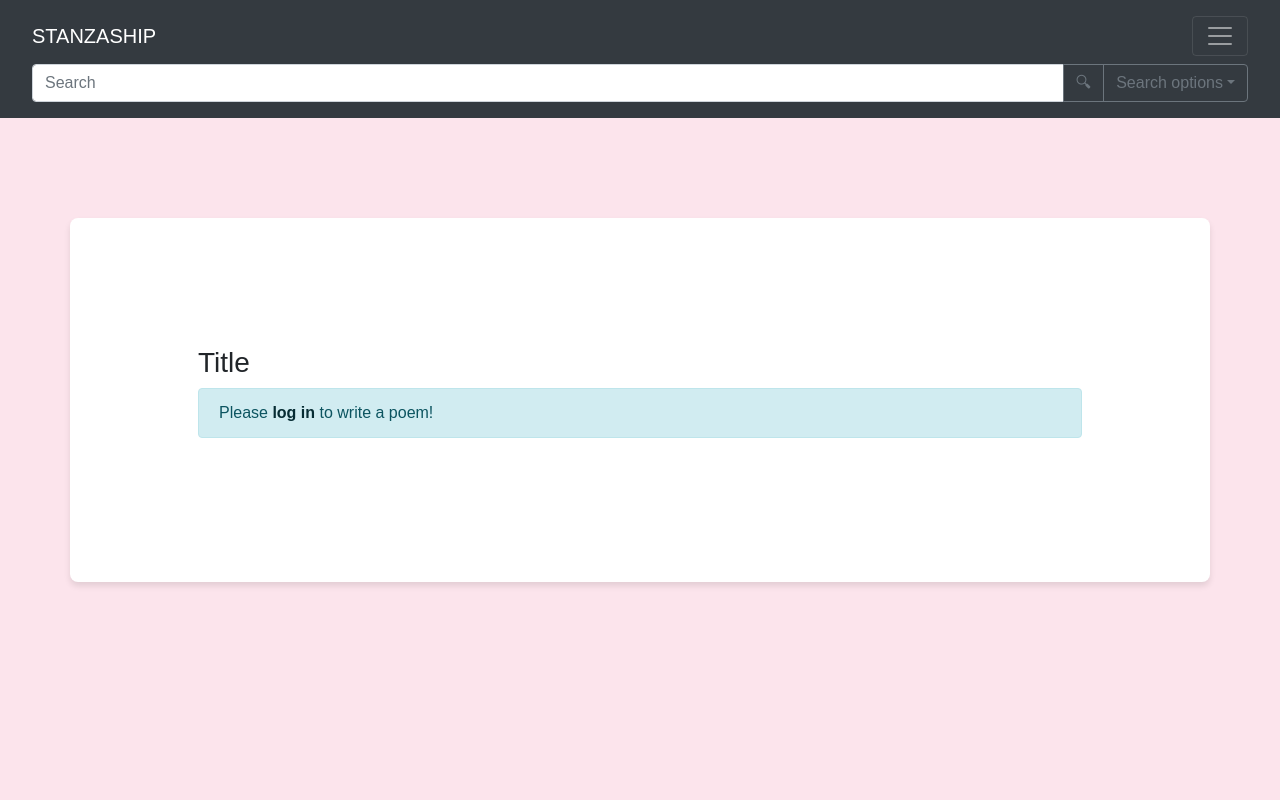
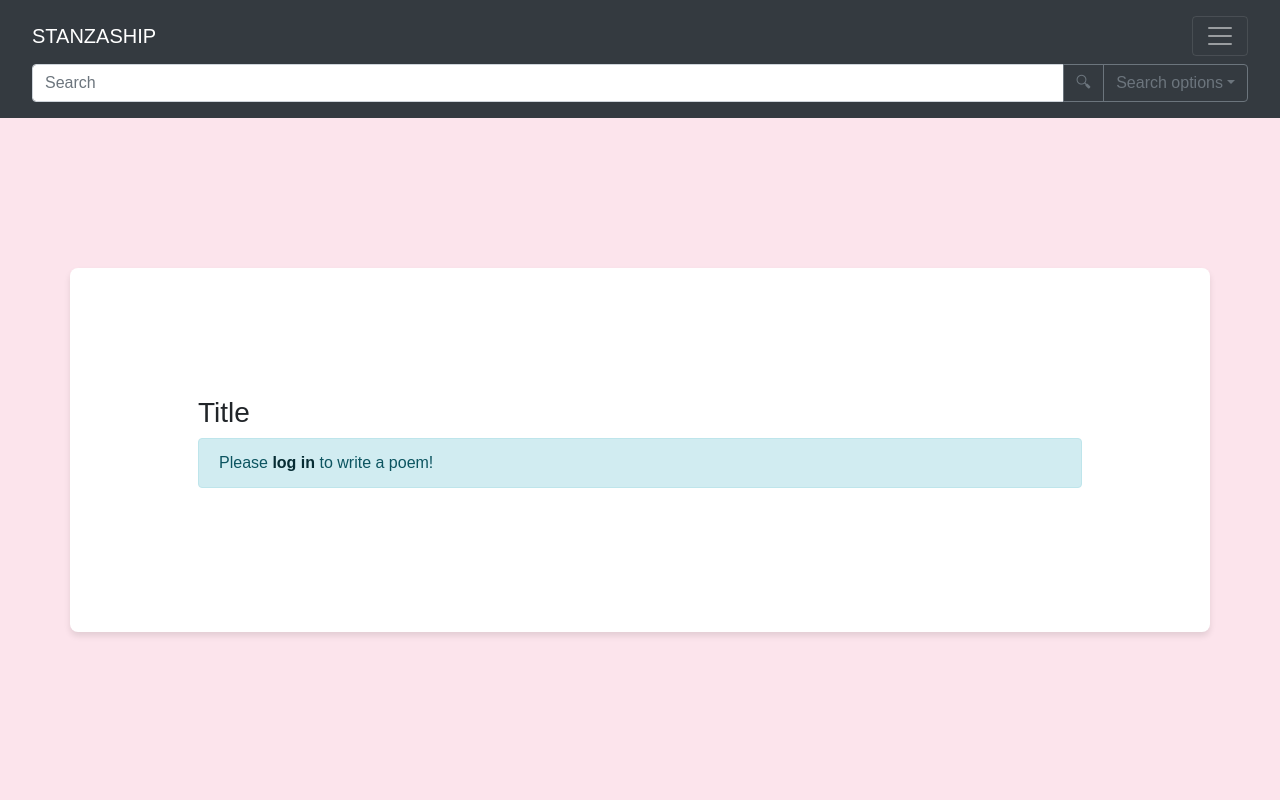
Before and after one commit to jeromeshaiju/stanzaship, a Django app: page /write in a window 1280 px wide. Run offline with Django 5.2, Linux system fonts and the light colour scheme; some libraries are stand-ins or nearby versions.

Commit message:
added padding to body

```diff
--- a/main/templates/LOGIN.html
+++ b/main/templates/LOGIN.html
@@ -12,6 +12,7 @@
     min-height: 100vh;
     margin: 0;
     font-family: sans-serif;
+    padding-top: 100px;
   }
  .container {
     background-color: #ffffff;
--- a/main/templates/poem_detail.html
+++ b/main/templates/poem_detail.html
@@ -10,6 +10,7 @@
     min-height: 100vh;
     margin: 0;
     font-family: sans-serif;
+    padding-top: 100px;
   }
 
  .container {
--- a/main/templates/profile.html
+++ b/main/templates/profile.html
@@ -12,6 +12,7 @@
     min-height: 100vh;
     margin: 0;
     font-family: sans-serif;
+    padding-top: 100px;
   }
  .container {
     background-color: #ffffff;
--- a/main/templates/search_results.html
+++ b/main/templates/search_results.html
@@ -12,6 +12,7 @@
     min-height: 150vh;
     margin: 0;
     font-family: sans-serif;
+    padding-top: 100px;
   }
  .container {
     background-color: #ffffff;
--- a/main/templates/write.html
+++ b/main/templates/write.html
@@ -15,6 +15,7 @@
     min-height: 100vh;
     margin: 0;
     font-family: sans-serif;
+    padding-top: 100px;
   }
  .container {
     background-color: #ffffff;
```
Also changed, not shown: main/templates/stanza.html (line endings or trailing spaces).
